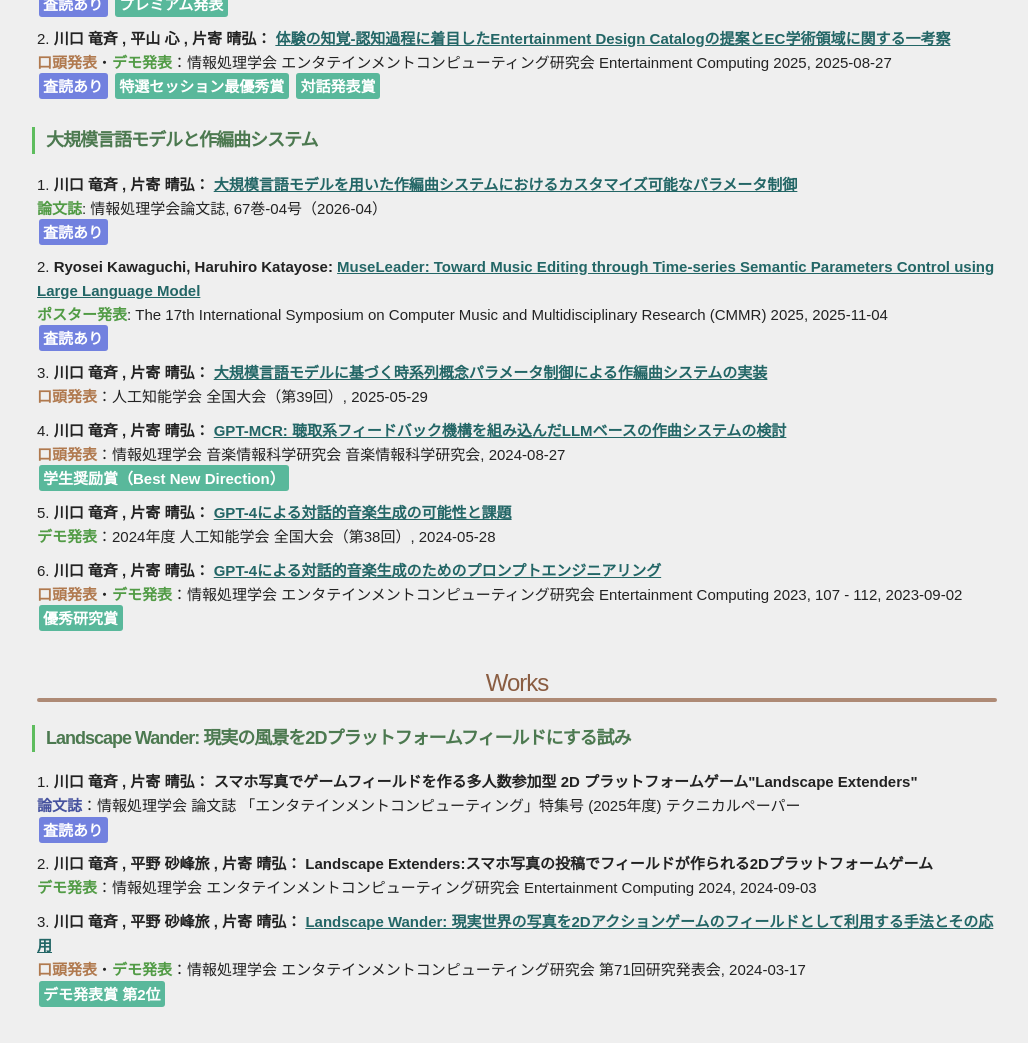
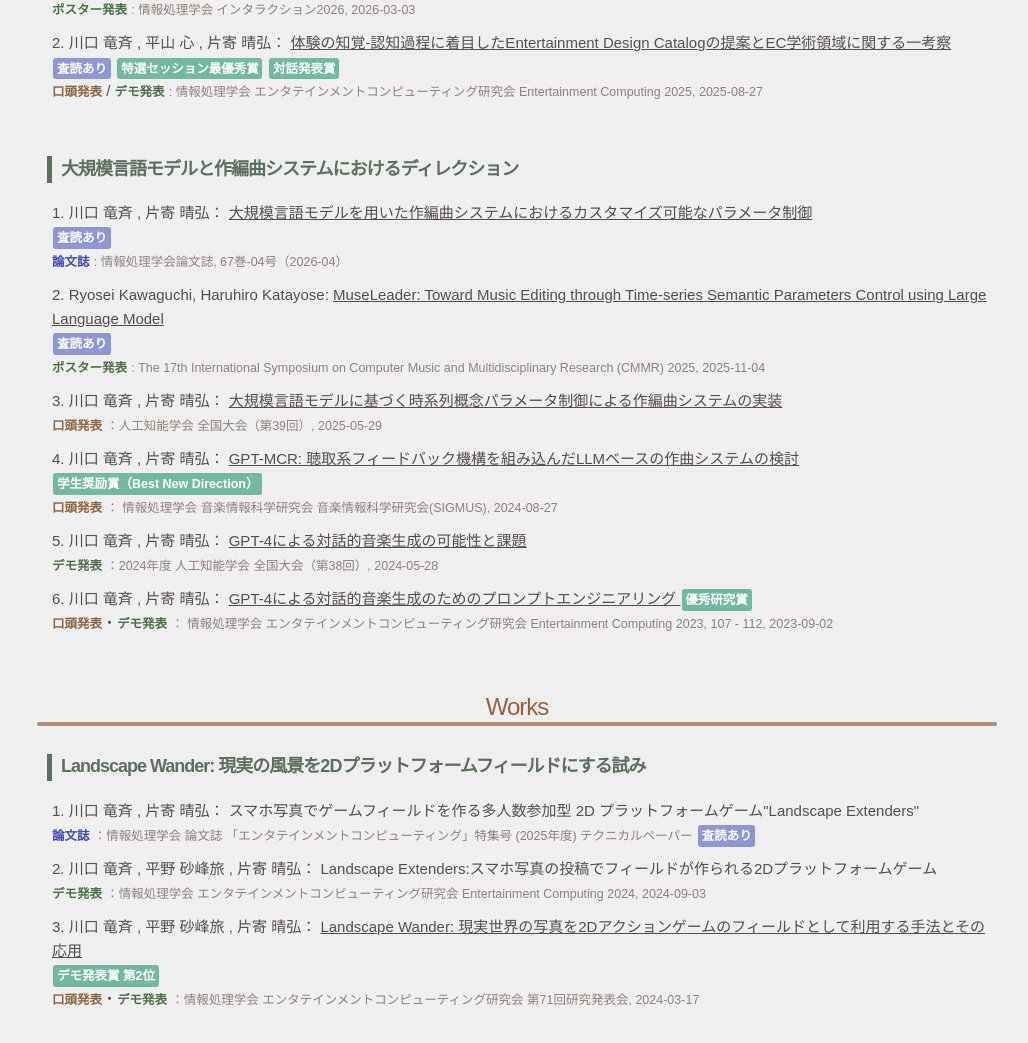
Before and after one commit to Appbird/Appbird.github.io, a plain HTML site: page index.html in a window 1280 px wide. Shown: the part 847-1890 px from the top of the page, without its empty margins (123-1151 px from the left). Drawn offline with Linux system fonts and the light colour scheme.

Commit message:
ちょっとだけインタラクション要素を追加

```diff
--- a/css/utility.css
+++ b/css/utility.css
@@ -13,17 +13,25 @@ body {
 
     font-family: "M PLUS 1", sans-serif;
     font-optical-sizing: auto;
+    color: #57514e;
 }
 
 
 
-h1 { font-size: 3.0rem; padding-top: 1.0em;}
+h1 {
+    font-size: 3.0rem;
+    padding-top: 1.0em;
+    color: #551c00;
+    font-weight: normal;
+}
 h2 {
     text-align:center;
     font-size: 2.4rem;
     padding-top: 0.5em;
     position:relative;
-    color:  #8a5d42;
+    color:  #9b603b;
+
+    font-weight: normal;
 
 }
 h2::after {
@@ -34,26 +42,26 @@ h2::after {
     height: 4px;
     border-radius: 2px;
 
-    background: #ae8a75;
+    background: #b18c76;
 }
 h3 {
     font-size: 1.8rem;
     padding-top: 0.3em;
     padding-left: 0.5em;
     position:relative;
-    font-weight: bold;
-    color:rgb(76, 121, 80);
+    font-weight: bolder;
+    color:rgb(92, 112, 94);
 }
 h3::before {
     content: "";
     margin: 0 auto;
     display: block;
-    width:3px;
+    width:5px;
     height:1.5em;
     position:absolute;
     top:0.2em;
     left:-5px;
-    background: #5ebd5e;
+    background-color:rgb(92, 112, 94);
 }
 h4 { font-size: 1.5rem; padding-top: 0.3em;}
 
@@ -80,39 +88,104 @@ img.u-icon {
     font-weight: bold;
 }
 
+/** 論文のタイトルあたりを示すのに使うCSS */
+
+.u-author {
+    color: #55504d;
+    font-weight: 500;
+}
+.u-paper-name {
+    color: #55504d;
+    font-weight: 500;
+}
+a.u-paper-name {
+    color: #55504d;
+}
+a.u-paper-name:hover {
+    color: #836450;
+    background: #e7e3df;
+    transition: 500ms;
+}
+
+.research-category {
+    transition: background-color 0.3s;
+    padding: 0.3em;
+    padding-left: 1em;
+    margin-top: 1em;
+    margin-bottom: 1em;
+    transition: background-color 0.3s, border-width 0.3s;
+    border-bottom: #dad2c7 solid 0em;
+}
+.research-category:hover {
+    transition: background-color 0.3s, border-width 0.3s;
+    background-color: #ece8e5;
+    border-bottom-width: 0.5em;
+}
+
+
+/** 論文のステータスを示すのに使うCSS */
 .u-footnote {
     color: rgb(173, 173, 173);
     font-size: 0.9em;
 }
 .u-gray {
-    color: gray;
+    color: #a89b93;
+}
+.u-where {
+    color: #8f837b;
+    font-size: smaller;
+    font-weight: 500;
 }
 .u-poster {
-    color: #519b45;
-    font-weight: bold;
+    color: #497244;
+    font-size: smaller;
+    font-weight: 600;
 }
 .u-oral {
-    color: #b0794e;
-    font-weight: bold;
+    color: #8d6442;
+    font-size: smaller;
+    font-weight: 600;
 }
-.u-paper {
-    color: #46529e;
-    font-weight: bold;
+.u-journal {
+    color: #3e4cb4;
+    font-size: smaller;
+    font-weight: 600;
 }
+
+/** バッジ類 */
+
 .u-reviewed {
     color: #fff;
-    background-color:#7281df;
+    background-color:#8e97d1;
     border-radius: 3px;
     font-weight: bold;
     padding: 0.30em;
     margin: 0.1em;
+    font-size: smaller;
+
+    transition: 300ms;
 }
+
 
 .u-award {
     color: #fff;
-    background-color:#59b89b;
+    font-size: smaller;
+    background-color:#73b8a3;
     border-radius: 3px;
     padding: 0.30em;
     margin: 0.1em;
     font-weight: bold;
 }
+
+.u-reviewed,.u-award {
+    transition: background-color 300ms;
+}
+.u-reviewed:hover,.u-award:hover {
+    transition: background-color 300ms;
+}
+.u-reviewed:hover {
+    background-color:#616dbb;
+}
+.u-award:hover {
+    background-color:#509681;
+}
--- a/index.html
+++ b/index.html
@@ -1,5 +1,6 @@
 <!DOCTYPE html>
 <html lang="en">
+
 <head>
     <meta charset="UTF-8">
     <link rel="icon" href="dst/kawaii-icon.png">
@@ -14,6 +15,7 @@
 
     <title>Appbird</title>
 </head>
+
 <body>
     <div class="container">
         <div class="row">
@@ -40,136 +42,166 @@
             </p>
 
             <h2>Research</h2>
-
+            <div class="research-category">
                 <h3>EC分野のデザインパターン集積に向けたフレームワークの構築</h3>
                 <ol>
                     <li>
-                    <span class="u-strong">
+                        <span class="u-author">
                             川口 竜斉 , 平山 心 , 片寄 晴弘：
-                    <a class="u-strong" href="https://appbird.github.io/recdemo-vs-edc">
+                        </span>
+                        <a class="u-paper-name" href="https://appbird.github.io/recdemo-vs-edc">
                             体験記録の蓄積に向けたRe:commend-demoの記述とEDC形式の体験記述の比較検討
                         </a>
-                    </span>
                         <br>
-                    <span class="u-poster">ポスター発表</span>：情報処理学会 インタラクション2026, 2026-03-03 <br>
                         <span class="u-reviewed">査読あり</span>
                         <span class="u-award">プレミアム発表</span>
+                        <br>
+                        <span class="u-poster">ポスター発表</span>
+                        <span class="u-where"> : 情報処理学会 インタラクション2026, 2026-03-03 </span><br>
                     </li>
                     <li>
-                    <span class="u-strong">
+                        <span class="u-author">
                             川口 竜斉 , 平山 心 , 片寄 晴弘：
-                    <a class="u-strong" href="https://appbird.github.io/entertainment-design-catalog">
+                        </span>
+                        <a class="u-paper-name" href="https://appbird.github.io/entertainment-design-catalog">
                             体験の知覚-認知過程に着目したEntertainment Design Catalogの提案とEC学術領域に関する一考察
                         </a>
-                    </span>
                         <br>
-                    <span class="u-oral">口頭発表</span>・<span class="u-poster">デモ発表</span>：情報処理学会 エンタテインメントコンピューティング研究会 Entertainment Computing 2025, 2025-08-27 <br>
                         <span class="u-reviewed">査読あり</span>
                         <span class="u-award">特選セッション最優秀賞</span>
                         <span class="u-award">対話発表賞</span>
+                        <br>
+                        <span class="u-oral">口頭発表</span> / <span class="u-poster">デモ発表</span>
+                        <span class="u-where"> : 情報処理学会 エンタテインメントコンピューティング研究会 Entertainment Computing 2025, 2025-08-27
+                        </span>
                     </li>
                 </ol>
-            <h3>大規模言語モデルと作編曲システム</h3>
+            </div>
+            <div class="research-category">
+                <h3>大規模言語モデルと作編曲システムにおけるディレクション</h3>
                 <ol>
                     <li>
-                    <span class="u-strong">
+                        <span class="u-author">
                             川口 竜斉 , 片寄 晴弘：
-                    <a href="https://appbird.github.io/GraziaPianoTuner-Experiments/">
+                        </span>
+                        <a class="u-paper-name" href="https://appbird.github.io/GraziaPianoTuner-Experiments/">
                             大規模言語モデルを用いた作編曲システムにおけるカスタマイズ可能なパラメータ制御
                         </a>
-                    </span>
                         <br>
-                    <span class="u-poster">論文誌</span>: 情報処理学会論文誌, 67巻-04号（2026-04）<br>
                         <span class="u-reviewed">査読あり</span>
+                        <br>
+                        <span class="u-journal">論文誌</span>
+                        <span class="u-where"> : 情報処理学会論文誌, 67巻-04号（2026-04）</span><br>
                     </li>
                     <li>
-                    <span class="u-strong">
+                        <span class="u-author">
                             Ryosei Kawaguchi, Haruhiro Katayose:
-                    <a href="https://appbird.github.io/muse-leader">
+                        </span>
+                        <a class="u-paper-name" href="https://appbird.github.io/muse-leader">
                             MuseLeader: Toward Music Editing through
                             Time-series Semantic Parameters Control using Large Language Model
                         </a>
                         </span>
                         <br>
-                    <span class="u-poster">ポスター発表</span>: The 17th International Symposium on Computer Music and Multidisciplinary Research (CMMR) 2025, 2025-11-04<br>
+                        <span class="u-reviewed">査読あり</span>
+                        <br>
+                        <span class="u-poster">ポスター発表</span>
+                        <span class="u-where"> : The 17th International Symposium on Computer Music and
+                            Multidisciplinary Research (CMMR) 2025, 2025-11-04</span>
+                    </li>
+                    <li>
+                        <span class="u-author">
+                            川口 竜斉 , 片寄 晴弘：
+                        </span>
+                        <a class="u-paper-name"
+                            href="https://confit.atlas.jp/guide/event/jsai2025/subject/3O5-OS-22a-02/entries">
+                            大規模言語モデルに基づく時系列概念パラメータ制御による作編曲システムの実装
+                        </a>
+                        <br>
+                        <span class="u-oral">口頭発表</span>
+                        <span class="u-where">：人工知能学会 全国大会（第39回）, 2025-05-29</span>
+                    </li>
+                    <li>
+                        <span class="u-author">
+                            川口 竜斉 , 片寄 晴弘：
+                        </span>
+                        <a class="u-paper-name"
+                            href="https://ipsj.ixsq.nii.ac.jp/ej/?action=repository_uri&item_id=238211">
+                            GPT-MCR: 聴取系フィードバック機構を組み込んだLLMベースの作曲システムの検討
+                        </a><br>
+                        <span class="u-award">学生奨励賞（Best New Direction）</span>
+                        <br>
+                        <span class="u-oral">口頭発表</span>
+                        <span class="u-where"> ： 情報処理学会 音楽情報科学研究会 音楽情報科学研究会(SIGMUS), 2024-08-27</span>
+                    </li>
+                    <li>
+                        <span class="u-author">
+                            川口 竜斉 , 片寄 晴弘：
+                        </span>
+                        <a class="u-paper-name" href="https://cir.nii.ac.jp/crid/1390300446018756352">
+                            GPT-4による対話的音楽生成の可能性と課題
+                        </a><br>
+                        <span class="u-poster">デモ発表</span>
+                        <span class="u-where"> ：2024年度 人工知能学会 全国大会（第38回）, 2024-05-28 </span>
+                    </li>
+                    <li>
+                        <span class="u-author">
+                            川口 竜斉 , 片寄 晴弘：
+                        </span>
+                        <a class="u-paper-name"
+                            href="https://ipsj.ixsq.nii.ac.jp/ej/?action=repository_uri&item_id=227463">
+                            GPT-4による対話的音楽生成のためのプロンプトエンジニアリング
+                        </a>
+                        <span class="u-award">優秀研究賞</span><br>
+                        <span class="u-oral">口頭発表</span>・<span class="u-poster">デモ発表</span>
+                        <span class="u-where"> ： 情報処理学会 エンタテインメントコンピューティング研究会 Entertainment Computing 2023, 107 - 112,
+                            2023-09-02 </span>
+                    </li>
+                </ol>
+            </div>
+            <h2>Works</h2>
+            <div class="research-category">
+                <h3>Landscape Wander: 現実の風景を2Dプラットフォームフィールドにする試み</h3>
+                <ol>
+                    <li>
+                        <span class="u-author">
+                            川口 竜斉 , 片寄 晴弘：
+                        </span>
+                        <span class="u-paper-name">
+                            スマホ写真でゲームフィールドを作る多人数参加型 2D プラットフォームゲーム"Landscape Extenders"
+                        </span><br>
+                        <span class="u-journal">論文誌</span>
+                        <span class="u-where"> ：情報処理学会 論文誌 「エンタテインメントコンピューティング」特集号 (2025年度) テクニカルペーパー</span>
                         <span class="u-reviewed">査読あり</span>
                     </li>
                     <li>
-                    <span class="u-strong">
-                    川口 竜斉 , 片寄 晴弘：
-                    <a class="u-strong" href="https://confit.atlas.jp/guide/event/jsai2025/subject/3O5-OS-22a-02/entries">
-                        大規模言語モデルに基づく時系列概念パラメータ制御による作編曲システムの実装
-                    </a>
+                        <span class="u-author">
+                            川口 竜斉 , 平野 砂峰旅 , 片寄 晴弘：
                         </span>
-                    <br>
-                    <span class="u-oral">口頭発表</span>：人工知能学会 全国大会（第39回）, 2025-05-29
+                        <span class="u-paper-name">
+                            Landscape Extenders:スマホ写真の投稿でフィールドが作られる2Dプラットフォームゲーム
+                        </span>
+                        </span><br>
+                        <span class="u-poster">デモ発表</span>
+                        <span class="u-where"> ：情報処理学会 エンタテインメントコンピューティング研究会 Entertainment Computing 2024, 2024-09-03
+                        </span>
                     </li>
                     <li>
-                    <span class="u-strong">
-                    川口 竜斉 , 片寄 晴弘：
-                    <a href="https://ipsj.ixsq.nii.ac.jp/ej/?action=repository_uri&item_id=238211">
-                        GPT-MCR: 聴取系フィードバック機構を組み込んだLLMベースの作曲システムの検討
+                        <span class="u-author">
+                            川口 竜斉 , 平野 砂峰旅 , 片寄 晴弘：
+                        </span>
+                        <a class="u-paper-name" href="https://youtu.be/2X_ZQukCaTs?si=bCN7MlohwxzI8iPP">
+                            Landscape Wander: 現実世界の写真を2Dアクションゲームのフィールドとして利用する手法とその応用
                         </a>
-                    </span><br>
-                    <span class="u-oral">口頭発表</span>：情報処理学会 音楽情報科学研究会 音楽情報科学研究会, 2024-08-27<br>
-                    <span class="u-award">学生奨励賞（Best New Direction）</span>
-                </li>
-                <li>
-                    <span class="u-strong">
-                    川口 竜斉 , 片寄 晴弘：
-                    <a href="https://ipsj.ixsq.nii.ac.jp/ej/?action=repository_uri&item_id=238211">
-                        GPT-4による対話的音楽生成の可能性と課題
-                    </a>
-                    </span><br>
-                    <span class="u-poster">デモ発表</span>：2024年度 人工知能学会 全国大会（第38回）, 2024-05-28
-                </li>
-                <li>
-                    <span class="u-strong">
-                    川口 竜斉 , 片寄 晴弘：
-                    <a href="https://ipsj.ixsq.nii.ac.jp/ej/?action=repository_uri&item_id=227463">
-                        GPT-4による対話的音楽生成のためのプロンプトエンジニアリング
-                    </a>
-                    </span>
                         <br>
-                    <span class="u-oral">口頭発表</span>・<span class="u-poster">デモ発表</span>：情報処理学会 エンタテインメントコンピューティング研究会
-                    Entertainment Computing 2023, 107 - 112, 2023-09-02
+                        <span class="u-award">デモ発表賞 第2位</span>
                         <br>
-                    <span class="u-award">優秀研究賞</span>
+                        <span class="u-oral">口頭発表</span>・<span class="u-poster">デモ発表</span>
+                        <span class="u-where"> ：情報処理学会 エンタテインメントコンピューティング研究会
+                            第71回研究発表会, 2024-03-17</span>
                     </li>
                 </ol>
-            <h2>Works</h2>
-            <h3>Landscape Wander: 現実の風景を2Dプラットフォームフィールドにする試み</h3>
-            <ol>
-                <li>
-                    <span class="u-strong">
-                    川口 竜斉 , 片寄 晴弘：
-                    スマホ写真でゲームフィールドを作る多人数参加型 2D プラットフォームゲーム"Landscape Extenders"
-                    </span><br>
-                    <span class="u-paper">論文誌</span>：情報処理学会 論文誌 「エンタテインメントコンピューティング」特集号 (2025年度) テクニカルペーパー
-                    <br>
-                    <span class="u-reviewed">査読あり</span>
-                </li>
-                <li>
-                    <span class="u-strong">
-                    川口 竜斉 , 平野 砂峰旅 , 片寄 晴弘：
-                    Landscape Extenders:スマホ写真の投稿でフィールドが作られる2Dプラットフォームゲーム
-                    </span><br>
-                    <span class="u-poster">デモ発表</span>：情報処理学会 エンタテインメントコンピューティング研究会 Entertainment Computing 2024, 2024-09-03
-                </li>
-                <li>
-                    <span class="u-strong">
-                    川口 竜斉 , 平野 砂峰旅 , 片寄 晴弘：
-                        <a href="https://youtu.be/2X_ZQukCaTs?si=bCN7MlohwxzI8iPP">
-                            Landscape Wander: 現実世界の写真を2Dアクションゲームのフィールドとして利用する手法とその応用
-                        </a>
-                    </span>
-                    <br>
-                    <span class="u-oral">口頭発表</span>・<span class="u-poster">デモ発表</span>：情報処理学会 エンタテインメントコンピューティング研究会
-                    第71回研究発表会, 2024-03-17
-                    <br>
-                    <span class="u-award">デモ発表賞 第2位</span>
-                </li>
-            </ol>
+            </div>
 
             <h2>Career</h2>
             <li>2024-04-25 -- 2025-12-26: Research Assistant at Sony CSL (Music Generation)</li>
@@ -187,7 +219,9 @@
                 <li>競技プログラミング</li>
                 <ul>
                     <li>AtCoder Algorithm -- rate 970 (緑)</li>
-                    <li>c.f. <a href="https://info.atcoder.jp/utilize/jobs/rating-business-impact">Algorithm部門のレーティングと業務における期待できる活躍 -- AtCoder</a></li>
+                    <li>c.f. <a
+                            href="https://info.atcoder.jp/utilize/jobs/rating-business-impact">Algorithm部門のレーティングと業務における期待できる活躍
+                            -- AtCoder</a></li>
                 </ul>
             </ul>
             <h3>Programming Languages</h3>
@@ -235,7 +269,9 @@
         <h2>Links</h2>
         <ul>
             <li>X(Twitter): <a href="https://twitter.com/apricotappbird">https://twitter.com/apricotappbird</a></li>
-            <li>Cosence: <a href="https://scrapbox.io/appbirdNotebook-public/Appbird">https://scrapbox.io/appbirdNotebook-public/Appbird</a></li>
+            <li>Cosence: <a
+                    href="https://scrapbox.io/appbirdNotebook-public/Appbird">https://scrapbox.io/appbirdNotebook-public/Appbird</a>
+            </li>
             <li>GitHub: <a href="https://github.com/Appbird">https://github.com/Appbird</a></li>
             <li>AtCoder: <a href="https://atcoder.jp/users/Appbird">https://atcoder.jp/users/Appbird</a></li>
         </ul>
@@ -245,4 +281,5 @@
         </p>
     </div>
 </body>
+
 </html>
```
Lines whose indentation alone changed are shown as unchanged.
